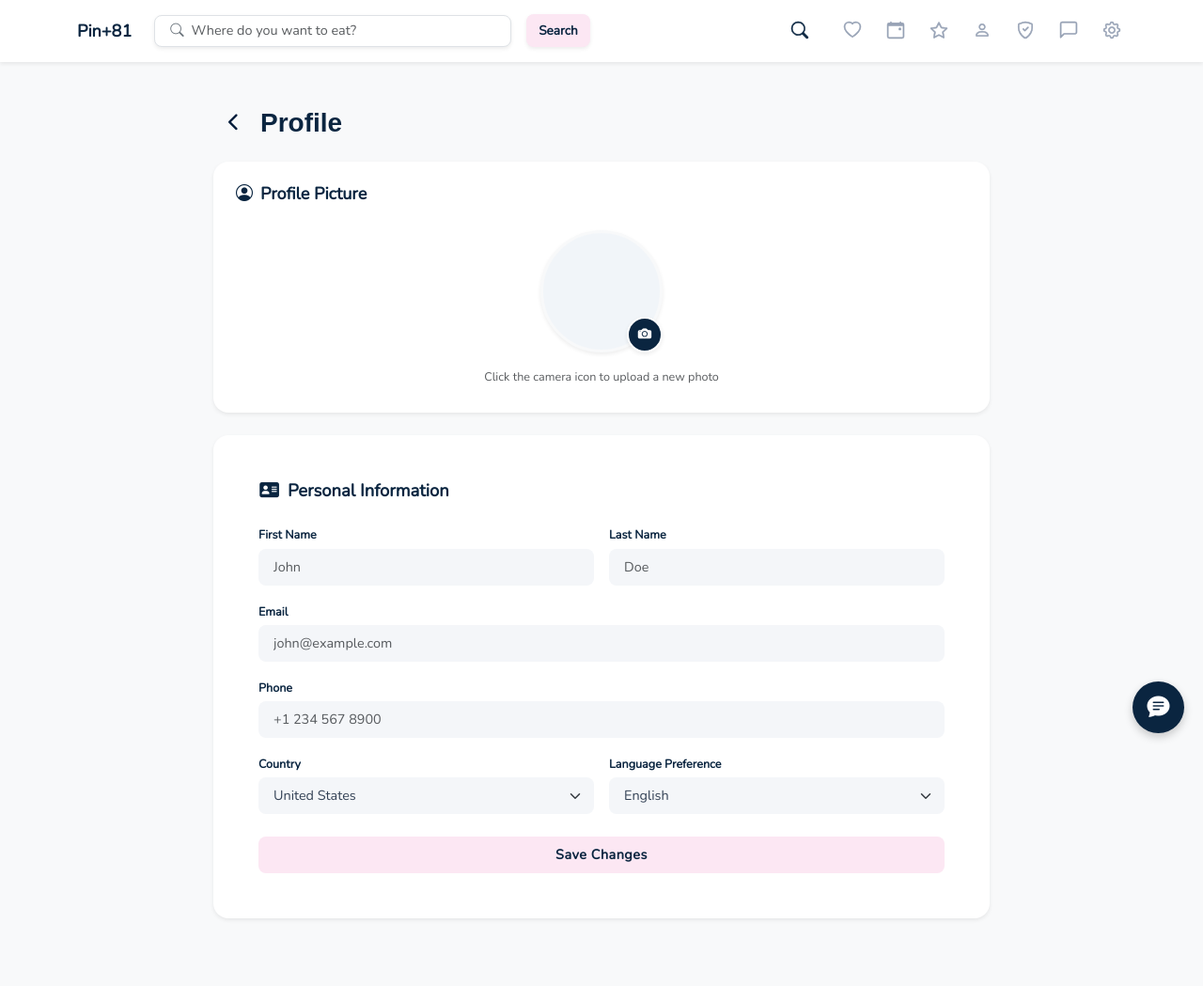
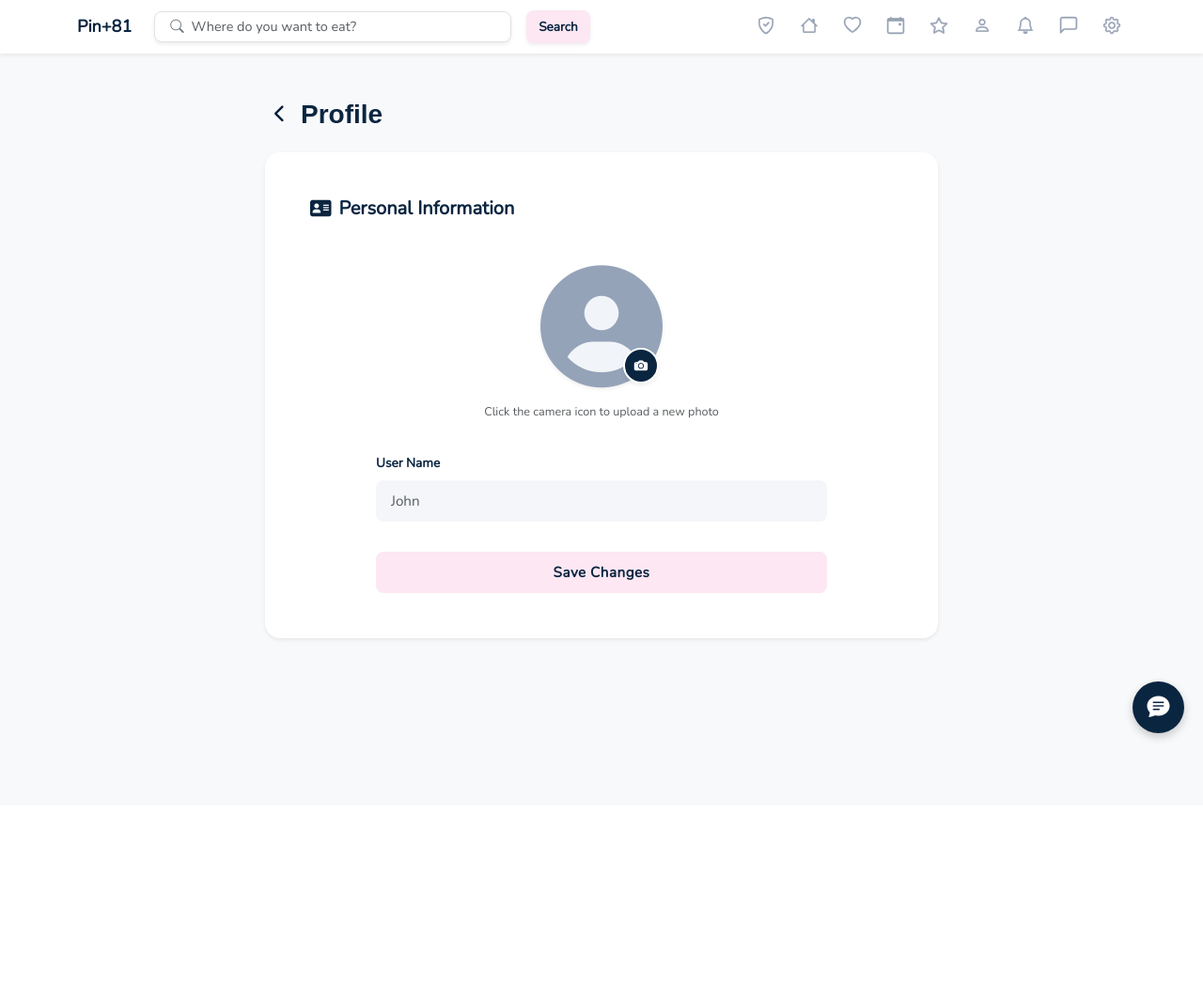
Before and after one commit to kredo-school/kredo-school-43rd_Batch-Pin-81, a Laravel app: page /customer/profile in a window 1280 px wide. Shown: the whole page at 94% size. After the commit the page ends 789 px from the top, so only its background shows below. Run offline with Laravel 12, Linux system fonts and the light colour scheme; style sheets or scripts are compiled from the project's sources; some libraries are stand-ins or nearby versions.

Commit message:
Frontend/customer_profile_update/created

```diff
--- a/app/Http/Controllers/CustomerController.php
+++ b/app/Http/Controllers/CustomerController.php
@@ -26,31 +26,4 @@ class CustomerController extends Controller
 
         return view('customer.index', compact('chartData', 'restaurantData'));
     }
-    public function profile()
-    {
-        return view('customer.profile');
-    }
-    public function update(Request $request)
-    {
-        $user = Auth::user();
-        $request->validate([
-            'first_name' => 'required|string|max:255',
-            'last_name'  => 'required|string|max:255',
-            'email'      => 'required|email|max:255',
-        ]);
-
-        // 2. 実際の保存処理（例：ログイン中ユーザーのデータを上書き）
-        // $user = Auth::user();
-        // $user->update($request->all());
-
-        return redirect()->route('customer.profile')->with('success', 'Profile updated successfully!');
-    }
-    public function destroy()
-    {
-        // 1. 退会処理（データを消す、または無効化する）
-        // $user = Auth::user();
-        // $user->delete();
-
-        return redirect('/')->with('success', 'Account deleted successfully.');
-    }
 }
--- /dev/null
+++ b/app/Http/Controllers/ProfileController.php
@@ -0,0 +1,36 @@
+<?php
+
+namespace App\Http\Controllers;
+
+use Illuminate\Http\Request;
+
+class ProfileController extends Controller
+{
+    public function profile()
+    {
+        return view('customer.profile');
+    }
+    public function update(Request $request)
+    {
+        $user = Auth::user();
+        $request->validate([
+            'first_name' => 'required|string|max:255',
+            'last_name'  => 'required|string|max:255',
+            'email'      => 'required|email|max:255',
+        ]);
+
+        // 2. 実際の保存処理（例：ログイン中ユーザーのデータを上書き）
+        // $user = Auth::user();
+        // $user->update($request->all());
+
+        return redirect()->route('customer.profile')->with('success', 'Profile updated successfully!');
+    }
+    public function destroy()
+    {
+        // 1. 退会処理（データを消す、または無効化する）
+        // $user = Auth::user();
+        // $user->delete();
+
+        return redirect('/')->with('success', 'Account deleted successfully.');
+    }
+}
--- a/resources/views/customer/profile.blade.php
+++ b/resources/views/customer/profile.blade.php
@@ -4,8 +4,10 @@
 
 @section('content')
     <link rel="stylesheet" href="https://cdnjs.cloudflare.com/ajax/libs/font-awesome/6.5.1/css/all.min.css">
+
     <div class="bg-light min-vh-100 py-5">
-        <div class="container" style="max-width: 850px;">
+        <div class="container" style="max-width: 740px;">
+
             <div class="d-flex align-items-center mb-4" style="padding-left: 10px;">
                 <a href="/customer/my-page" class="text-decoration-none d-flex align-items-center justify-content-center me-3"
                     style="color: #051d3b; transition: transform 0.2s;">
@@ -20,11 +22,13 @@
                 enctype="multipart/form-data" novalidate>
                 @csrf
 
-                <div class="card border-0 shadow-sm rounded-4 p-4 mb-4" style="background-color: #ffffff;">
-                    <h5 class="fw-bold mb-4 d-flex align-items-center" style="color: #0a2540;">
-                        <i class="bi bi-person-circle me-2"></i>Profile Picture
+                <div class="card border-0 shadow-sm rounded-4 p-4 p-md-5 mb-4" style="background-color: #ffffff; border-radius: 16px !important;">
+
+                    <h5 class="fw-bold mb-4 d-flex align-items-center" style="color: #0a2540; font-size: 1.25rem;">
+                        <i class="fa-solid fa-address-card me-2"></i>Personal Information
                     </h5>
-                    <div class="text-center py-1">
+
+                    <div class="text-center my-4 pb-2">
                         <div class="position-relative d-inline-block">
 
                             {{-- ✨ ユーザーが画像をアップロードしているか、していないかで切り替え --}}
@@ -37,10 +41,8 @@
                                 {{-- 👤 画像をアップロードしていない場合（デフォルトのユーザーアイコン） --}}
                                 <div id="avatar-placeholder"
                                     class="rounded-circle shadow-sm d-flex align-items-center justify-content-center"
-                                    style="width: 130px; height: 130px; border: 3px solid #f8f9fa; background-color: #f1f5f9; color: #94a3b8;">
-                                    <i class="fa-solid fa-circl
-
-                                    e-user" style="font-size: 130px; line-height: 1;"></i>
+                                    style="width: 130px; height: 130px; border: 3px solid #f8f9fa; background-color: #f1f5f9; color: #94a3b8; margin: 0 auto;">
+                                    <i class="fa-solid fa-circle-user" style="font-size: 130px; line-height: 1;"></i>
                                 </div>
                                 {{-- JavaScriptのプレビュー用に、隠しタグとしてimgも置いておきます --}}
                                 <img id="avatar-preview" class="rounded-circle object-fit-cover shadow-sm d-none"
@@ -49,7 +51,7 @@
 
                             <label for="avatar-input"
                                 class="btn position-absolute bottom-0 end-0 rounded-circle d-flex align-items-center justify-content-center p-0 shadow-sm"
-                                style="width: 38px; height: 38px; background-color: #0a2540; color: white; cursor: pointer; border: 2px solid white;">
+                                style="width: 38px; height: 38px; background-color: #0a2540; color: white; cursor: pointer; border: 2px solid white; margin-bottom: 4px; margin-right: 4px;">
                                 <i class="bi bi-camera-fill" style="font-size: 0.9rem;"></i>
                             </label>
                             <input type="file" name="avatar" id="avatar-input" class="d-none" accept="image/*"
@@ -57,70 +59,26 @@
                         </div>
                         <p class="text-muted small mt-3 mb-0">Click the camera icon to upload a new photo</p>
                     </div>
-                </div>
 
-                <div class="card border-0 shadow-sm rounded-4 p-4 p-md-5 mb-4" style="background-color: #ffffff;">
-                    <h5 class="fw-bold mb-4 d-flex align-items-center" style="color: #0a2540; font-size: 1.15rem;">
-                        <i class="fa-solid fa-address-card me-2"></i>Personal Information
-                    </h5>
+                    <div class="mb-4 mx-auto" style="max-width: 480px; width: 100%;">
+                        <label class="form-label fw-bold small mb-2" style="color: #0a2540; font-size: 0.85rem;">User Name</label>
+                        <input type="text" name="username"
+                            class="form-control border-0 rounded-3 px-3 py-2 shadow-none" placeholder="John"
+                            value="{{ old('username', Auth::user()->username ?? '') }}"
+                            style="background-color: #f4f6f9; height: 44px; font-size: 0.95rem;" required>
+                        <div class="invalid-feedback small ps-1">Required</div>
 
-                    <div class="row g-3">
-                        <div class="col-6">
-                            <label class="form-label fw-bold small mb-1" style="color: #0a2540;">First Name</label>
-                            <input type="text" name="first_name"
-                                class="form-control border-0 rounded-3 px-3 py-2 shadow-none" placeholder="John"
-                                style="background-color: #f4f6f9;" required>
-                            <div class="invalid-feedback small">Required</div>
-                        </div>
-
-                        <div class="col-6">
-                            <label class="form-label fw-bold small mb-1" style="color: #0a2540;">Last Name</label>
-                            <input type="text" name="last_name"
-                                class="form-control border-0 rounded-3 px-3 py-2 shadow-none" placeholder="Doe"
-                                style="background-color: #f4f6f9;" required>
-                            <div class="invalid-feedback small">Required</div>
-                        </div>
-
-                        <div class="col-12">
-                            <label class="form-label fw-bold small mb-1" style="color: #0a2540;">Email</label>
-                            <input type="email" name="email"
-                                class="form-control border-0 rounded-3 px-3 py-2 shadow-none" placeholder="john@example.com"
-                                style="background-color: #f4f6f9;" required>
-                            <div class="invalid-feedback small">Valid email required</div>
-                        </div>
-
-                        <div class="col-12">
-                            <label class="form-label fw-bold small mb-1" style="color: #0a2540;">Phone</label>
-                            <input type="text" name="phone"
-                                class="form-control border-0 rounded-3 px-3 py-2 shadow-none" placeholder="+1 234 567 8900"
-                                style="background-color: #f4f6f9;">
-                        </div>
-
-                        <div class="col-12 col-md-6">
-                            <label class="form-label fw-bold small mb-1" style="color: #0a2540;">Country</label>
-                            <select name="country" class="form-select border-0 rounded-3 px-3 py-2 shadow-none"
-                                style="background-color: #f4f6f9; color: #334155;">
-                                <option value="United States" selected>United States</option>
-                                <option value="Japan">Japan</option>
-                            </select>
-                        </div>
-
-                        <div class="col-12 col-md-6">
-                            <label class="form-label fw-bold small mb-1" style="color: #0a2540;">Language
-                                Preference</label>
-                            <select name="language" class="form-select border-0 rounded-3 px-3 py-2 shadow-none"
-                                style="background-color: #f4f6f9; color: #334155;">
-                                <option value="English" selected>English</option>
-                                <option value="Japanese">日本語 (Japanese)</option>
-                            </select>
-                        </div>
+                        @error('username')
+                            <div class="text-danger small mt-1 ps-1">{{ $message }}</div>
+                        @enderror
                     </div>
 
-                    <div class="mt-4">
-                        <button type="submit" class="btn w-100 fw-bold text-navy py-2 rounded-3 custom-save-btn">
+                    <div class="pt-2 mx-auto" style="max-width: 480px; width: 100%;">
+                        <button type="submit" class="btn w-100 fw-bold text-navy py-2 rounded-3 custom-save-btn" style="height: 44px; font-size: 0.95rem;">
                             Save Changes
                         </button>
                     </div>
+
                 </div>
             </form>
         </div>
--- a/resources/views/layouts/app.blade.php
+++ b/resources/views/layouts/app.blade.php
@@ -14,13 +14,13 @@
     <link href="https://fonts.bunny.net/css?family=Nunito" rel="stylesheet">
     <link rel="preconnect" href="https://fonts.googleapis.com">
     <link rel="preconnect" href="https://fonts.gstatic.com" crossorigin>
-    <link href="https://fonts.googleapis.com/css2?family=Inter:ital,opsz,wght@0,14..32,100..900;1,14..32,100..900&family=Raleway:ital,wght@0,100..900;1,100..900&display=swap" rel="stylesheet">
-
-    {{-- Font awesome --}}
-    <link rel="stylesheet" href="https://cdnjs.cloudflare.com/ajax/libs/font-awesome/7.0.1/css/all.min.css" integrity="sha512-2SwdPD6INVrV/lHTZbO2nodKhrnDdJK9/kg2XD1r9uGqPo1cUbujc+IYdlYdEErWNu69gVcYgdxlmVmzTWnetw==" crossorigin="anonymous" referrerpolicy="no-referrer" />
+    <link
+        href="https://fonts.googleapis.com/css2?family=Inter:ital,opsz,wght@0,14..32,100..900;1,14..32,100..900&family=Raleway:ital,wght@0,100..900;1,100..900&display=swap"
+        rel="stylesheet">
 
     <!-- Bootstrap -->
-    <link href="https://cdn.jsdelivr.net/npm/bootstrap@5.3.8/dist/css/bootstrap.min.css" rel="stylesheet" integrity="sha384-sRIl4kxILFvY47J16cr9ZwB07vP4J8+LH7qKQnuqkuIAvNWLzeN8tE5YBujZqJLB" crossorigin="anonymous">
+    <link href="https://cdn.jsdelivr.net/npm/bootstrap@5.3.8/dist/css/bootstrap.min.css" rel="stylesheet"
+        integrity="sha384-sRIl4kxILFvY47J16cr9ZwB07vP4J8+LH7qKQnuqkuIAvNWLzeN8tE5YBujZqJLB" crossorigin="anonymous">
 
     <!-- CSS -->
     <link rel="stylesheet" href="{{ asset('css/rikako-style.css') }}">
@@ -222,13 +222,16 @@
 
                 <div class="d-flex align-items-center gap-3 bg-transparent ms-4">
 
-                    <a href="#" class="nav-icon-link position-relative text-decoration-none"
+                    <a href="#" class="nav-link text-decoration-none"
                         style="-webkit-text-stroke: 0.5px; color: #97a2b5; padding: 6px;" data-bs-toggle="tooltip"
-                        data-bs-placement="bottom" data-bs-title="Search">
-                        <div class="d-flex align-items-center justify-content-center rounded-3"
-                            style=" width: 38px; height: 38px;">
-                            <i class="bi bi-search fs-5" style="color: #0a2540;"></i>
-                        </div>
+                        data-bs-placement="bottom" data-bs-title="Admin">
+                        <i class="bi bi-shield-check fs-5"></i>
+                    </a>
+
+                    <a href="#" class="nav-icon-link text-decoration-none"
+                        style="-webkit-text-stroke: 0.5px; color: #97a2b5; padding: 6px;" data-bs-toggle="tooltip"
+                        data-bs-placement="bottom" data-bs-title="Home">
+                        <i class="bi bi-house fs-5"></i>
                     </a>
 
                     <a href="#" class="nav-icon-link text-decoration-none"
@@ -257,8 +260,8 @@
 
                     <a href="#" class="nav-link text-decoration-none"
                         style="-webkit-text-stroke: 0.5px; color: #97a2b5; padding: 6px;" data-bs-toggle="tooltip"
-                        data-bs-placement="bottom" data-bs-title="Admin">
-                        <i class="bi bi-shield-check fs-5"></i>
+                        data-bs-placement="bottom" data-bs-title="Notifications">
+                        <i class="bi bi-bell fs-5"></i>
                     </a>
 
                     <a href="#" class="nav-link text-decoration-none"
@@ -272,9 +275,7 @@
                         data-bs-placement="bottom" data-bs-title="Settings">
                         <i class="bi bi-gear fs-5"></i>
                     </a>
-
                 </div>
-
             </div>
         </nav>
         {{-- Mobile VER --}}
@@ -329,10 +330,6 @@
                         class="list-group-item list-group-item-action border-0 py-3 px-4 d-flex align-items-center gap-3 fw-bold text-danger fs-6">
                         <i class="bi bi-box-arrow-right fs-5 text-danger"></i> Log out
                     </a>
-                    <a href="#"
-                        class="list-group-item list-group-item-action border-0 py-3 px-4 d-flex align-items-center gap-3 fw-bold text-navy fs-6">
-                        <i class="bi bi-shield-check fs-5 text-navy"></i> Admin
-                    </a>
                 </div>
             </div>
         </div>
@@ -345,7 +342,7 @@
 
         <div class="mobile-bottom-nav d-md-none">
             <div class="nav-item"><a class="nav-link-item active" href="#"><i
-                        class="bi bi-search"></i><span>Search</span></a></div>
+                        class="bi bi-house"></i><span>Home</span></a></div>
             <div class="nav-item"><a class="nav-link-item" href="#"><i
                         class="bi bi-heart"></i><span>Favorites</span></a></div>
             <div class="nav-item"><a class="nav-link-item" href="#"><i
--- a/routes/web.php
+++ b/routes/web.php
@@ -3,12 +3,13 @@
 use App\Http\Controllers\CustomerController;
 use App\Http\Controllers\MenuController;
 use App\Http\Controllers\PhotoController;
+use App\Http\Controllers\ProfileController;
 use App\Http\Controllers\ReservationController;
 use App\Http\Controllers\ReservationsController;
 use App\Http\Controllers\RestaurantController;
 use App\Http\Controllers\ReviewController;
+use Illuminate\Support\Facades\Auth;
 use Illuminate\Support\Facades\Route;
-use Illuminate\Support\Facades\Auth;
 
 #RESTAURANT
 // middlewareがないと、routeを書き換えてcustomerのroleIDの人が中に入れてしまうので必須, asはnameの前につくやつ
@@ -32,9 +33,9 @@ Route::get('/view/restaurants', [App\Http\Controllers\RestaurantSearchController
 Route::group(['prefix' => 'customer', 'as' => 'customer.', /*'middleware' => 'restau rant'*/], function() {
 
     Route::get('/search', [CustomerController::class, 'index'])->name('search');
-    Route::get('/profile', [CustomerController::class, 'profile'])->name('profile');
-    Route::post('/profile/update', [CustomerController::class, 'update'])->name('profile.update');
-    Route::delete('/profile/destroy', [CustomerController::class, 'destroy'])->name('profile.destroy');
+    Route::get('/profile', [ProfileController::class, 'profile'])->name('profile');
+    Route::post('/profile/update', [ProfileController::class, 'update'])->name('profile.update');
+    Route::delete('/profile/destroy', [ProfileController::class, 'destroy'])->name('profile.destroy');
     Route::get('/my_page', [ReviewController::class, 'myPage'])->name('my_page');
 });
 
```
